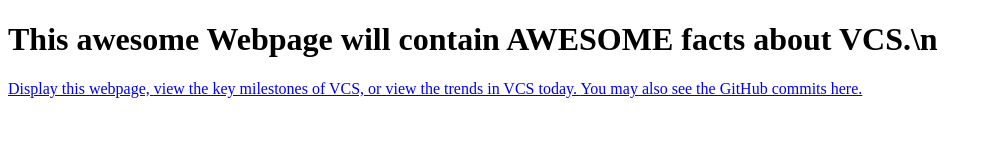
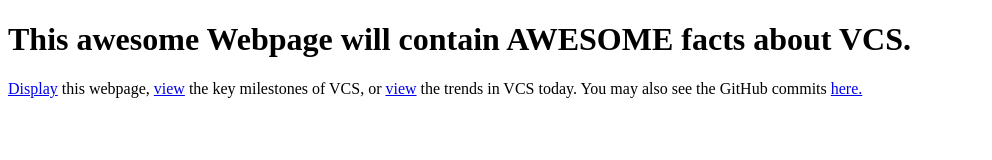
Before and after one commit to enidlodz/vcs-trendy-website, a plain HTML site: page index.html in a window 1280 px wide. Shown: the whole page, without its empty margins (0-992 px from the left). Drawn offline with Linux system fonts and the light colour scheme.

Commit message:
improve readability

```diff
--- a/index.html
+++ b/index.html
@@ -4,12 +4,12 @@
     <title>Awesome VCS Webpage</title>
 </head>
 <body>
-    <h1>This awesome Webpage will contain <b>AWESOME</b> facts about VCS.\n</h1>
+    <h1>This awesome Webpage will contain <b>AWESOME</b> facts about VCS.</h1>
     <nav>
-        <a href="index.html">Display this webpage, </a>
-        <a href="key.html">view the key milestones of VCS, </a>
-        <a href="trendy">or view the trends in VCS today. </a>
-        <a href="https://github.com/enidlodz/vcs-trendy-site/">You may also see the GitHub commits here.</a>
+        <a href="index.html">Display</a> this webpage,
+        <a href="key.html">view</a> the key milestones of VCS,
+        or <a href="trendy">view</a> the trends in VCS today.
+        You may also see the GitHub commits <a href="https://github.com/enidlodz/vcs-trendy-site/">here.</a>
     </nav>
 </body>
 </html>
```
